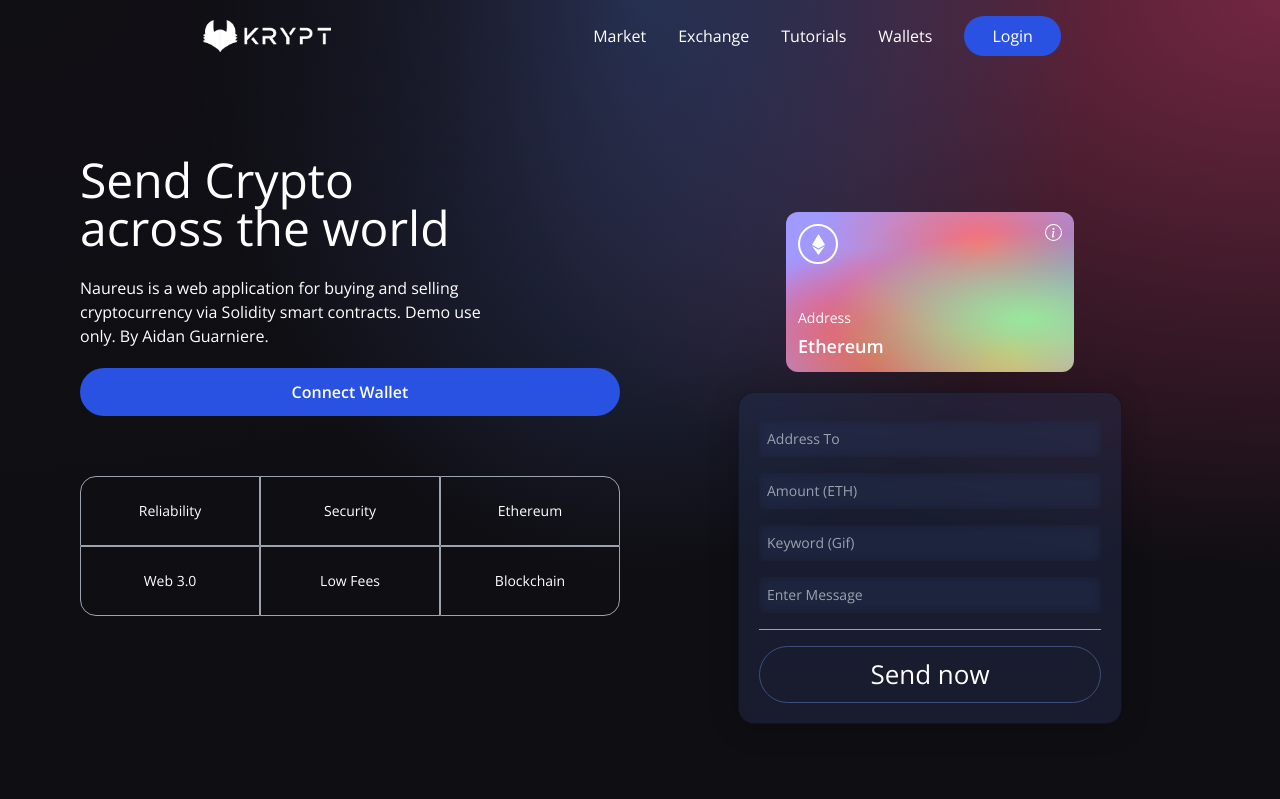
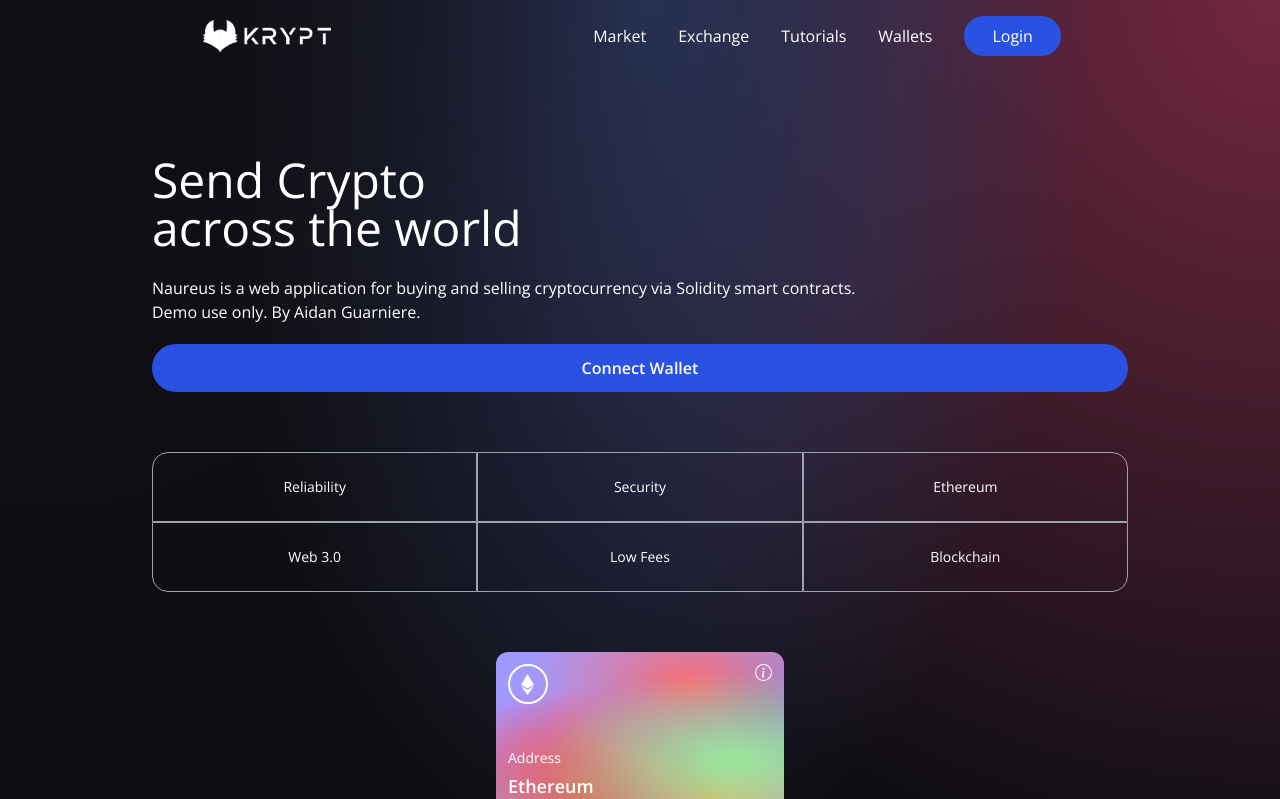
Before and after one commit to AidanGuarniere/naureus-crypto-exchange, a React (Vite) app in the folder client/: page / in a window 1280 px wide. Shown: the top 799 px of the page. Built offline with nearby package versions, Linux system fonts and the light colour scheme.

Commit message:
Loader component UI and fullscreen Welcome UI

```diff
--- a/client/src/components/Welcome.jsx
+++ b/client/src/components/Welcome.jsx
@@ -26,8 +26,8 @@
 
   return (
     <div className="flex w-full justify-center items-center">
-      <div className="flex md:flex-row flex-col items-start justify-between md:p-20 py-12 px-4">
-        <div className=" flex flex-1 justify-start flex-col md:mr-10">
+      <div className="flex mf:flex-row flex-col items-start justify-between md:p-20 py-12 px-4">
+        <div className=" flex flex-1 justify-start flex-col mf:mr-10">
           <h1 className="text-3xl sm:text-5xl text-white  py-1">
             Send Crypto <br /> across the world
           </h1>
```
